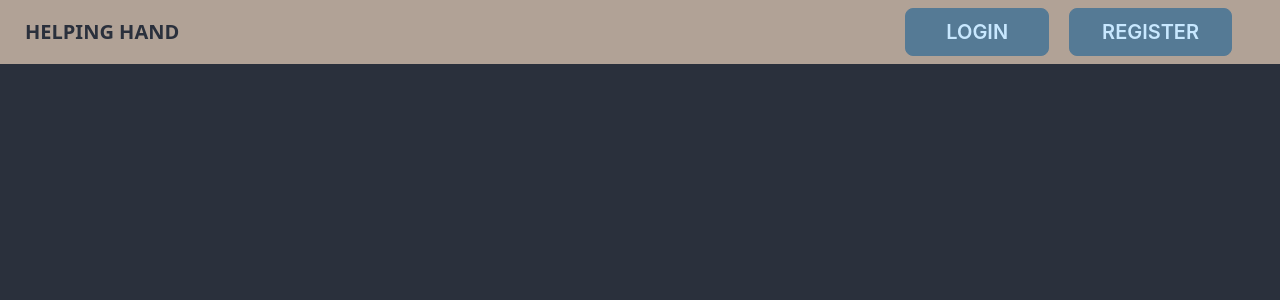
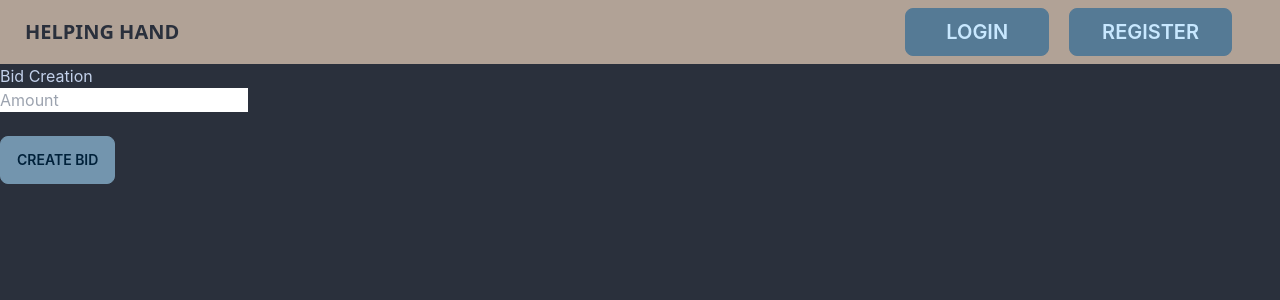
Before and after one commit to 220919-WVA-JavaReact/Richard-And-The-Richettes-Helping-Hand-UI, a React (Create React App) app in the folder helping-hand/: page /request/undefined/new-bid in a window 1280 px wide. Shown: the top 300 px of the page. Built offline with nearby package versions, Linux system fonts and the light colour scheme.

Commit message:
added click event for bids

```diff
--- a/helping-hand/src/App.tsx
+++ b/helping-hand/src/App.tsx
@@ -37,10 +37,10 @@ function App() {
       <Routes>
       <Route path="/" element={<Landing />}></Route>
       <Route path={`/client/${loggedInClient?.id}`} element={<ClientProfile loggedInClient={loggedInClient}/>}></Route>
-      <Route path={`/helper/${loggedInHelper?.id}`} element={<HelperProfile loggedInHelper={loggedInHelper}/>}></Route>
+      <Route path={`/helper/${loggedInHelper?.id}`} element={<HelperProfile loggedInHelper={loggedInHelper} setCurrentRequest={setCurrentRequest}/>}></Route>
       <Route path={`/client/${loggedInClient?.id}/create-request`} element={<CreateRequest loggedInClient={loggedInClient} />}></Route>
       <Route path={`/client/${loggedInClient?.id}/requests`} element={<ClientView loggedInClient={loggedInClient} />}></Route>
-      <Route path={`/helper/${loggedInHelper?.id}`} element={<CreateBid currentBid={currentBid} setCurrentBid={setCurrentBid} loggedInHelper={loggedInHelper} currentRequest={currentRequest}/>}></Route>
+      <Route path={`/request/${currentRequest?.id}/new-bid`} element={<CreateBid currentBid={currentBid} setCurrentBid={setCurrentBid} loggedInHelper={loggedInHelper} currentRequest={currentRequest}/>}></Route>
       <Route path={`/helper/${loggedInHelper?.id}/bid/${currentBid?.id}`} element={<UpdateAmount currentBid={currentBid} setCurrentBid={setCurrentBid} loggedInHelper={loggedInHelper} currentRequest={currentRequest}/>}></Route>
       {/* <Route path="/bids" element={<UpdateStatus currentBid={currentBid} setCurrentBid={setCurrentBid} loggedInClient={loggedInClient} currentRequest={currentRequest}/>}></Route> */}
       </Routes>
--- a/helping-hand/src/components/create-bid/create-bid.tsx
+++ b/helping-hand/src/components/create-bid/create-bid.tsx
@@ -14,17 +14,18 @@ interface ICreateBidProps {
 
 function CreateBid(props: ICreateBidProps){
     const [amount, setAmount] = useState("");
-    const requestId = props.currentRequest?.id;
+    const request = props.currentRequest;
     const helperId = props.loggedInHelper?.id;
     const navigate = useNavigate();
     const [errorMessage, setErrorMessage] = useState("");
-
+    console.log(request, "in create bid");
     const updateAmount = (e: SyntheticEvent) => {
         setAmount((e.target as HTMLInputElement).value);
     };
 
     async function helperCreateBid(e: SyntheticEvent){
         e.preventDefault();
+
         try {
             let response = await fetch("http://localhost:8080/bids",  {
                 method: "POST",
@@ -32,24 +33,27 @@ function CreateBid(props: ICreateBidProps){
                     "Content-Type": "application/json",
                 },
                 body: JSON.stringify({
-                    requestId,
+                    request,
                     helperId,
                     amount
                 }),
             });
-            if (response.status === 200) {
+            if (response.status === 201) {
                 let token = response.headers.get("Authorization");
                 // console.log(response);
                 if (token) {
                   sessionStorage.setItem("token", token);
                 }
                 const bid = await response.json();
-                document?.getElementById('close')?.click();
-                return navigate(`/helper/${helperId}`);
+                console.log(bid, 'bid response')
+                navigate(`/helper/${helperId}`);
+                return ;
+
               } else {
                 setErrorMessage(
                   `Could not validate credentials : ERROR CODE ${response.status}`
                 );
+                console.log("error")
               }
         } catch (err) {
             console.log("There was an error communicating with the API.");
@@ -58,8 +62,8 @@ function CreateBid(props: ICreateBidProps){
 
     return (
         <div>
+
             <p>Bid Creation</p>
-
             <input className="text-black" placeholder="Amount" type="amount" onChange={updateAmount} /><br/><br/>
             <label className="btn btn-secondary" onClick={helperCreateBid}>Create Bid</label>
         </div>
--- a/helping-hand/src/components/helper-view/helper-view.tsx
+++ b/helping-hand/src/components/helper-view/helper-view.tsx
@@ -6,6 +6,7 @@ import HHAPI from '../../utils/utility';
 
 interface IHelperView {
     loggedInHelper: Helper | undefined;
+    setCurrentRequest: (nextRequest: Request) => void;
   }
 
 
@@ -24,16 +25,26 @@ export default function HelperView(props: IHelperView){
         let requests = await HHAPI('/helper/requests', 'GET')
         setRequests(requests);
     }
+
+    const bidOnRequest = (e: SyntheticEvent, request: Request) => {
+        e.preventDefault();
+        console.log(request, "set current request")
+        props.setCurrentRequest(request)
+        navigate(`/request/${request.id}/new-bid`)
+    }
+
     return (
       <>
       {requests?.map(request => (
       <div key={request.id}>
-          <div className="card w-96 bg-base-100 shadow-xl">
+        <br />
+          <div className="card w-96 bg-primary shadow-xl">
               <div className="card-body">
                   <h2 className="card-title">{request.title}</h2>
                   <p>{request.description}</p>
+                  <p>{request.id}</p>
                   <div className="card-actions justify-end">
-                      <button className="btn btn-primary">Bid on Request</button>
+                      <button className="btn btn-primary" onClick={(e) => bidOnRequest(e, request)}>Bid on Request</button>
                   </div>
               </div>
           </div>
--- a/helping-hand/src/components/helper/helperProfile.tsx
+++ b/helping-hand/src/components/helper/helperProfile.tsx
@@ -3,9 +3,11 @@ import { Navigate } from 'react-router-dom';
 import { Helper } from '../../models/helper';
 import HelperBids from './HelperBids'
 import HelperView from '../helper-view/helper-view'
+import { Request } from '../../models/request'
 
 interface HelperProfileProps {
     loggedInHelper: Helper | undefined;
+    setCurrentRequest: (nextRequest: Request) => void;
 }
 
 function HelperProfile(props: HelperProfileProps) {
@@ -13,8 +15,16 @@ function HelperProfile(props: HelperProfileProps) {
 
     return (
         <div className='helperProfileContainer'>
-            <HelperBids loggedInHelper={helper}/>
-            <HelperView loggedInHelper={helper}/>
+            <div className="flex flex-col w-full lg:flex-row">
+            <div className="grid flex-grow h-32 card place-items-center">
+                <h1 className='text-xl'>Your Current Bids</h1>
+                <HelperBids loggedInHelper={helper}/>
+                </div>
+            <div className="grid flex-grow h-32 card place-items-center">
+                <h2>Open Requests</h2>
+                <HelperView loggedInHelper={helper} setCurrentRequest={props.setCurrentRequest}/>
+                </div>
+            </div>
         </div>
     )
 }
--- a/helping-hand/src/components/update-amount/update-amount.tsx
+++ b/helping-hand/src/components/update-amount/update-amount.tsx
@@ -13,8 +13,8 @@ interface IUpdateAmountProps {
 
 function UpdateAmount(props: IUpdateAmountProps){
     const [amount, setAmount] = useState("");
-    const requestId = props.currentRequest?.id;
-    const helperId = props.currentRequest?.id;
+    const id = props.currentRequest?.id;
+    const helperId = props.loggedInHelper?.id;
     const navigate = useNavigate();
     const [errorMessage, setErrorMessage] = useState("");
 
@@ -31,7 +31,7 @@ function UpdateAmount(props: IUpdateAmountProps){
                     "Content-Type": "application/json",
                 },
                 body: JSON.stringify({
-                    requestId,
+                    id,
                     helperId,
                     amount
                 }),
--- a/helping-hand/src/components/update-bid-status/update-bid-status.tsx
+++ b/helping-hand/src/components/update-bid-status/update-bid-status.tsx
@@ -13,7 +13,7 @@ interface IUpdateStatusProps {
 
 function UpdateStatus(props: IUpdateStatusProps){
     const [status, setStatus] = useState("");
-    const requestId = props.currentRequest?.id;
+    const id = props.currentRequest?.id;
     const clientId = props.loggedInClient?.id;
     const navigate = useNavigate();
     const [errorMessage, setErrorMessage] = useState("");
@@ -33,7 +33,7 @@ function UpdateStatus(props: IUpdateStatusProps){
                     "Content-Type": "application/json",
                 },
                 body: JSON.stringify({
-                    requestId,
+                    id,
                     clientId,
                     status
                 }),
```
